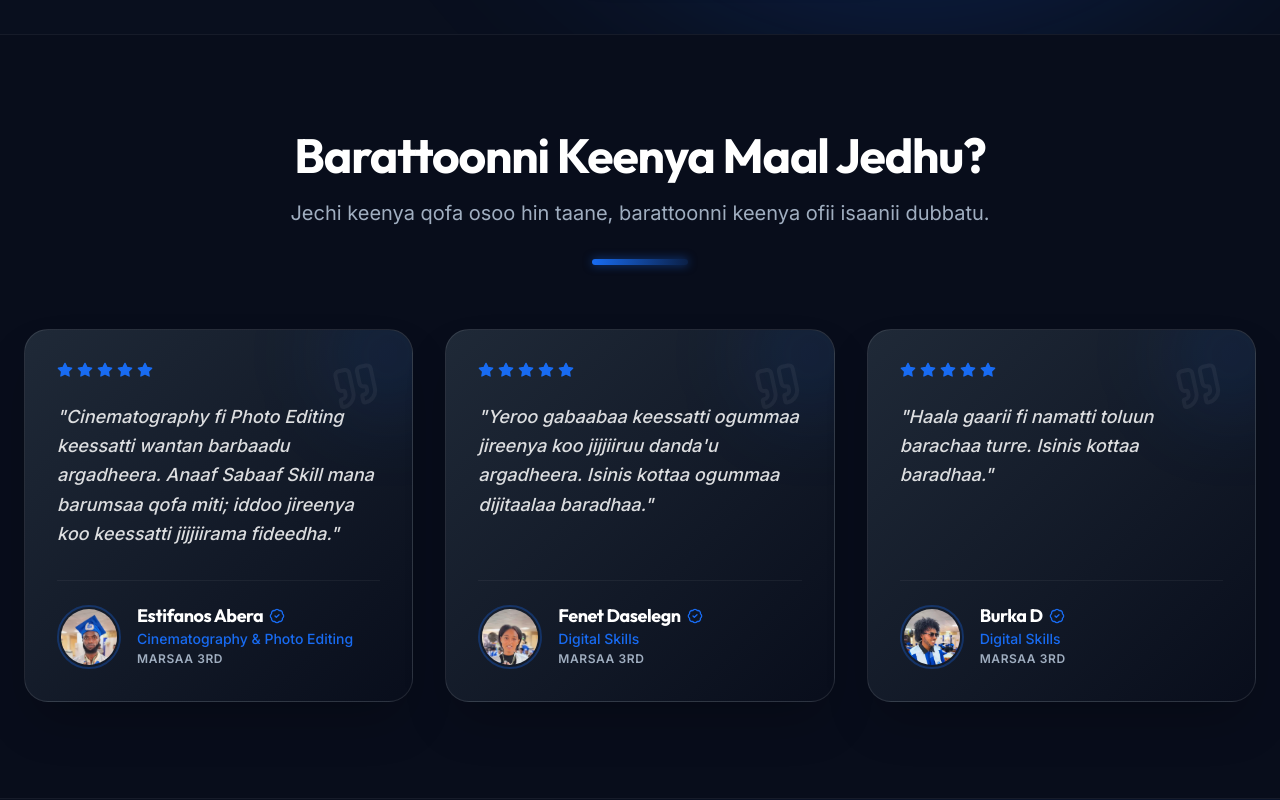
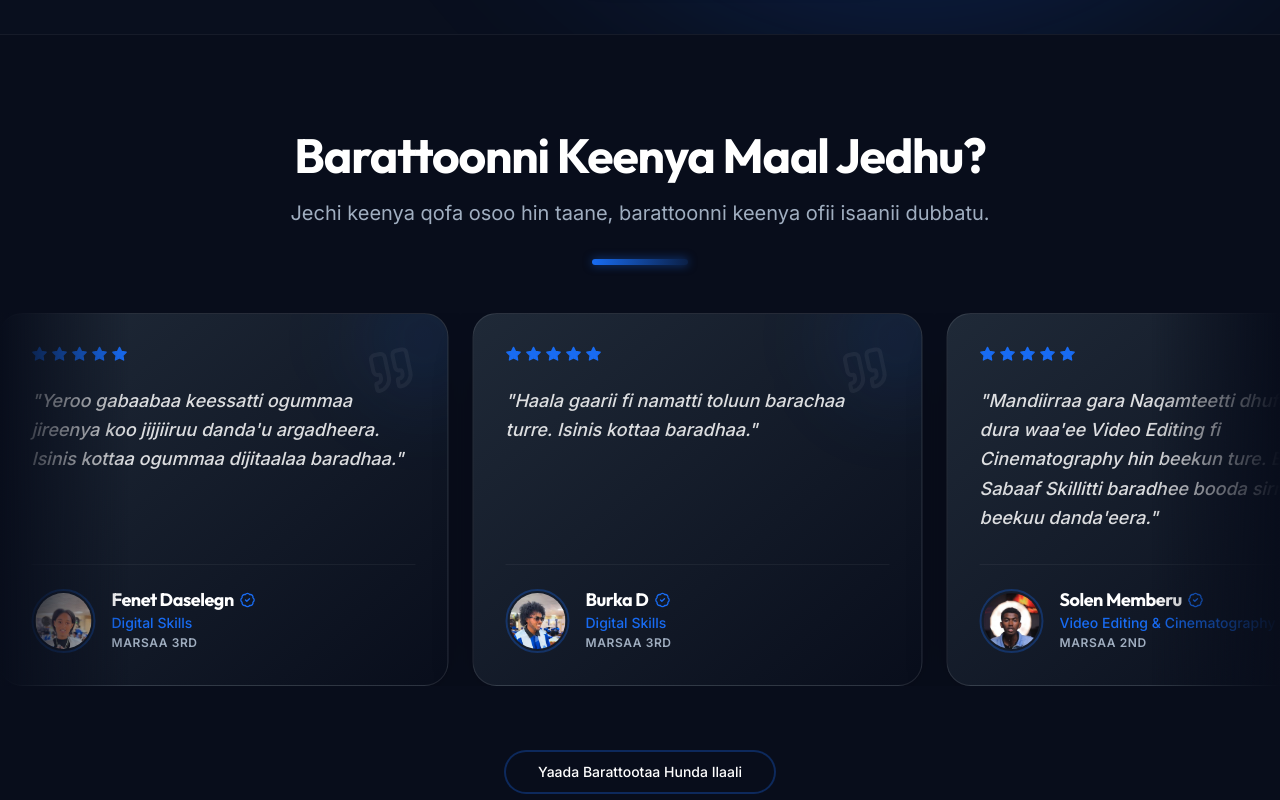
Before and after one commit to Teshome-Worku/sabaafskill, a Next.js app in the folder app/: page / in a window 1280 px wide. Shown: the part 5200-6000 px from the top of the page. Built offline with nearby package versions, Linux system fonts and the light colour scheme.

Commit message:
feat: implement StudentSuccessSection with an infinite marquee for testimonials

```diff
--- a/app/src/components/sections/StudentSuccessSection.tsx
+++ b/app/src/components/sections/StudentSuccessSection.tsx
@@ -7,28 +7,54 @@ import { useLanguage } from '@/hooks/useLanguage';
 import { content } from '@/data/content';
 import { testimonials } from '@/data/testimonials';
 
+import { motion } from 'framer-motion';
+import Link from 'next/link';
+import { Button } from '@/components/ui/Button';
+
 export function StudentSuccessSection() {
   const { language } = useLanguage();
 
-  // We'll show the top 3 testimonials on the homepage
-  const displayTestimonials = testimonials.slice(0, 3);
+  // Duplicate array for seamless infinite marquee scroll
+  const marqueeTestimonials = [...testimonials, ...testimonials];
 
   return (
-    <section className="py-16 md:py-24 bg-background">
-      <div className="container mx-auto px-4 md:px-6">
+    <section className="py-16 md:py-24 bg-background overflow-hidden">
+      <div className="container mx-auto px-4 md:px-6 mb-12">
         <SectionHeader
           title={content[language].studentSuccess.title}
           subtitle={content[language].studentSuccess.subtitle}
-          className="mb-16"
         />
+      </div>
 
-        <div className="grid grid-cols-1 md:grid-cols-3 gap-8">
-          {displayTestimonials.map((testimonial) => (
-            <div key={testimonial.id} className="h-full">
+      {/* Infinite Marquee Container */}
+      <div className="relative flex overflow-hidden group">
+        {/* Left/Right Edge Masks for smooth fade out */}
+        <div className="absolute left-0 top-0 bottom-0 w-12 md:w-32 bg-gradient-to-r from-background to-transparent z-10 pointer-events-none" />
+        <div className="absolute right-0 top-0 bottom-0 w-12 md:w-32 bg-gradient-to-l from-background to-transparent z-10 pointer-events-none" />
+
+        <motion.div
+          animate={{ x: ["0%", "-50%"] }}
+          transition={{
+            duration: 40,
+            ease: "linear",
+            repeat: Infinity,
+          }}
+          className="flex gap-6 w-max px-4"
+        >
+          {marqueeTestimonials.map((testimonial, idx) => (
+            <div key={`${testimonial.id}-${idx}`} className="w-[350px] md:w-[450px] shrink-0">
               <TestimonialCard testimonial={testimonial} />
             </div>
           ))}
-        </div>
+        </motion.div>
+      </div>
+
+      <div className="container mx-auto px-4 mt-16 flex justify-center">
+        <Button asChild variant="outline" size="lg" className="rounded-full border-primary/30 text-white hover:bg-primary/10 hover:border-primary/50 transition-all">
+          <Link href="/testimonials">
+            {language === 'om' ? 'Yaada Barattootaa Hunda Ilaali' : 'View All Testimonials'}
+          </Link>
+        </Button>
       </div>
     </section>
   );
```
